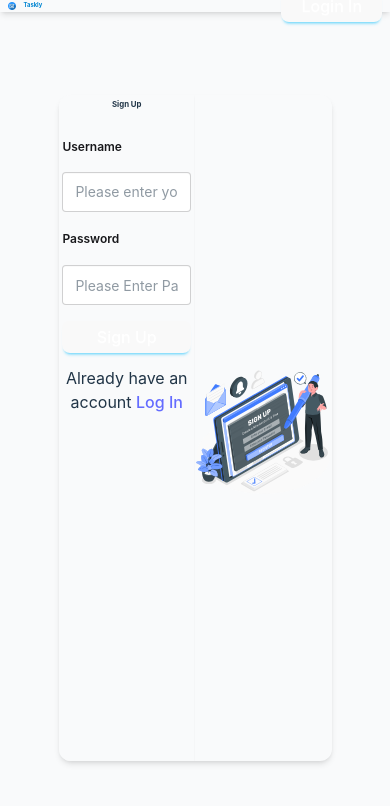
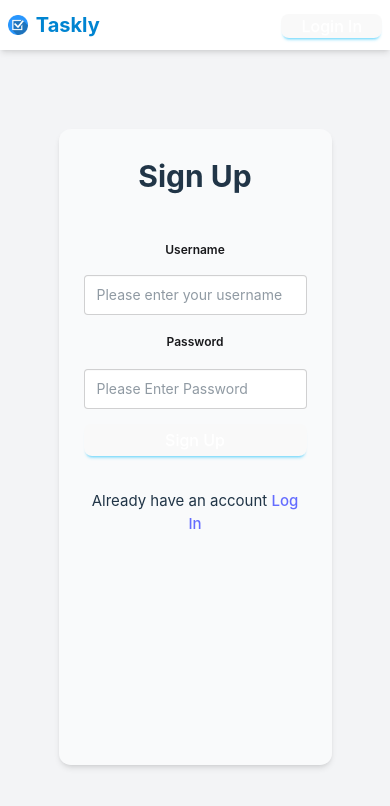
Before and after one commit to mandar00/TasksApp, a React (Vite) app: page /signup in a window 390 px wide. Shown: the top 806 px of the page. Built offline with nearby package versions, Linux system fonts and the light colour scheme.

Commit message:
implemneted responsive css

```diff
--- a/src/App.tsx
+++ b/src/App.tsx
@@ -6,7 +6,7 @@ import RouterLinks from "./RouterLinks";
 
 function App() {
   return (
-    <div className="w-full h-screen pt-[3vw] md:pt-[5vw] bg-gray-50">
+    <div className="w-full h-screen pt-[50px] min-w-[350px] bg-gray-50">
       <RootContextProvider>
         <Header />
         <RouterLinks />
--- a/src/components/Header.tsx
+++ b/src/components/Header.tsx
@@ -3,17 +3,17 @@ import tasksLogo from "../assets/tasks.webp";
 const Header = () => {
   const location = useLocation(); // Get current route
   return (
-    <nav className="w-full h-[3vw] md:h-[4vw] shadow-md fixed top-0 px-[2vw] flex items-center justify-between ">
-      <Link to="/" className="w-[2vw] h-[2vw] flex items-center gap-2">
+    <nav className="w-full h-[50px] shadow-md fixed bg-white top-0 px-[2vw] flex items-center justify-between ">
+      <Link to="/" className="w-[20px] h-[20px] md:w-[25px] md:h-[25px] flex items-center gap-2">
         <img className="w-full h-full " src={tasksLogo} alt="TaskLy" />
-        <p className="font-bold text-sky-600 text-[1.5vw] ">Taskly</p>
+        <p className="font-bold text-sky-600 md:text-[25px] text-[20px] ">Taskly</p>
       </Link>
       {
         // dont show login or logout button on login and signin page
         (location.pathname !== "/login") &&
         <div>
         <Link to="/login">
-          <button className="btn btn-info btn-sm text-white text-[1vw] outline-0">
+          <button className="btn btn-info btn-xs md:btn-sm  text-white text-[20px] outline-0">
             Login In
           </button>
         </Link>
--- a/src/components/TaskForm.tsx
+++ b/src/components/TaskForm.tsx
@@ -30,11 +30,11 @@ const TaskForm = forwardRef(
     const today = new Date().toISOString().split("T")[0];
 
     return (
-      <>
+      <div className="flex flex-col">
         <input
           type="checkbox"
           id="my-modal"
-          className="modal-toggle"
+          className="modal-toggle "
           checked={isOpen}
           readOnly
         />
@@ -105,7 +105,7 @@ const TaskForm = forwardRef(
             </form>
           </div>
         </div>
-      </>
+      </div>
     );
   }
 );
--- a/src/components/TaskItem.tsx
+++ b/src/components/TaskItem.tsx
@@ -18,17 +18,17 @@ const TaskItem = ({ task, updateTaskStatus, deleteTask }: TaskItemProps) => {
   }, [task]);
 
   return (
-    <div className="p-4">
-      <div className="w-[80vw]   border border-gray-300 bg-blue-200 rounded-lg ">
+    <div className="p-1">
+      <div className="w-[95%%]   border border-gray-300 bg-blue-200 rounded-lg ">
         <div
           className="flex justify-between items-center p-4 cursor-pointer "
           onClick={() => setIsOpen(!isOpen)} // Toggle collapse when clicked on
         >
           <span className="text-[1.4vw] flex items-center gap-[1vw] overflow-auto">
             <CircleCheckBig
-              className={`${
-                isTaskStatusPending ? "text-black" : "text-green-500"
-              }`}
+              className={` w-5
+                ${isTaskStatusPending ? "text-black" : "text-green-500"}`
+              }
               onClick={(e) => {
                 e.stopPropagation(); // Prevent collapse from toggling on button click
                 updateTaskStatus(
@@ -39,17 +39,17 @@ const TaskItem = ({ task, updateTaskStatus, deleteTask }: TaskItemProps) => {
             />
             {isTaskStatusPending ? (
               <div className="flex flex-col justify-center overflow-y-hidden break-words w-[90%]   ">
-                <p className="h-fit text-left">{task.title}</p>
-                <span className="flex gap-1 text-[1vw] items-center">
-                  <Calendar className="w-[1vw]" />
+                <p className="h-fit text-[13px] md:text-[17px] text-left">{task.title}</p>
+                <span className="flex gap-1 text-[10px] md:text-[12px] text-gray-500 items-center">
+                  <Calendar className="w-3 md:w-3" />
                   {formattedDate(task.dueDate)}
                 </span>
               </div>
             ) : (
               <s className="flex flex-col justify-center overflow-y-hidden break-words w-[90%]">
-                <p className="h-fit text-left">{task.title}</p>
-                <span className="flex gap-1 text-[1vw] items-center">
-                  <Calendar className="w-[1vw]" />
+                <p className="h-fit text-left text-[13px] md:text-[17px]">{task.title}</p>
+                <span className="flex gap-1 text-[10px] md:text-[12px] items-center">
+                  <Calendar className="w-3 md:w-3" />
                   {formattedDate(task.dueDate)}
                 </span>
               </s>
@@ -57,7 +57,7 @@ const TaskItem = ({ task, updateTaskStatus, deleteTask }: TaskItemProps) => {
           </span>
           <div className="space-x-2">
             <Trash2
-              className=" text-red-500"
+              className=" text-red-500 w-3.5 md:w-5"
               onClick={(e) => {
                 e.stopPropagation();
                 deleteTask(task.id);
@@ -72,7 +72,7 @@ const TaskItem = ({ task, updateTaskStatus, deleteTask }: TaskItemProps) => {
             isOpen ? "max-h-fit p-4" : "max-h-0 p-0"
           }`}
         >
-          <p className="h-fit">{task.description}</p>
+          <p className="h-fit text-[13px] md:text-[15px]">{task.description}</p>
         </div>
       </div>
     </div>
--- a/src/components/TaskList.tsx
+++ b/src/components/TaskList.tsx
@@ -34,12 +34,12 @@ const TaskList = ({ tasks, updateTaskStatus, deleteTask }: TaskListProps) => {
 
   return (
     <div className="w-[90%] h-[97%] rounded-md shadow-md p-[1vw] pb-[2vw] bg-white overflow-hidden">
-      <header className="text-[2vw] font-bold border-b-1 flex justify-between p-[1vw]">
+      <header className="md:text-[30px] text-[25px] font-bold border-b-1 flex justify-between p-[7px]">
         <p>Tasks List</p>
         <span className="flex items-center justify-center ">
           <div className="dropdown dropdown-left">
-            <div tabIndex={0} role="button" className="btn m-1">
-              <Filter />
+            <div tabIndex={0} role="button" className="btn m-1 bg-transparent border-0">
+              <Filter className="w-[20px]"/>
             </div>
             <ul
               tabIndex={0}
--- a/src/components/UserForm.tsx
+++ b/src/components/UserForm.tsx
@@ -46,8 +46,8 @@ const UserForm = forwardRef<FormHandle, UserFormProps>(
     return (
       <>
         <div className="w-[70%] h-[80%] flex overflow-hidden rounded-xl shadow-md">
-          <section className="w-[50%] bg-gray-50 p-[1vw]">
-            <div className="text-[2vw] font-bold">{title}</div>
+          <section className="w-[100%] md:w-[50%] bg-gray-50 p-[25px]">
+            <div className="text-[30px] font-bold">{title}</div>
             {/* TODO implememt a config based input form */}
             <div className=" mt-[15%] ">
               <form
@@ -55,8 +55,8 @@ const UserForm = forwardRef<FormHandle, UserFormProps>(
                 onSubmit={handleSubmit}
                 className="w-full flex flex-col space-y-[3vw] items-center"
               >
-                <fieldset className="fieldset w-full flex flex-col space-y-[1vw]">
-                  <legend className="fieldset-legend text-left">
+                <fieldset className="fieldset w-full flex flex-col justify-center items-center space-y-[1vw]">
+                  <legend className="fieldset-legend text-center">
                     Username
                   </legend>
                   <input
@@ -67,7 +67,7 @@ const UserForm = forwardRef<FormHandle, UserFormProps>(
                     className="input"
                     placeholder="Please enter your username"
                   />
-                  <legend className="fieldset-legend text-left">
+                  <legend className="fieldset-legend text-center">
                     Password
                   </legend>
                   <input
@@ -86,11 +86,11 @@ const UserForm = forwardRef<FormHandle, UserFormProps>(
                   {submitBtnText || title}
                 </button>
               </form>
-              <p className="text-red-600  min-h-[2.2vw] text-[1.4vw]">{error.isError && error.errorText}</p>
-              {redirectLink}
+              <p className="text-red-600  min-h-[30px] text-[12px]">{error.isError && error.errorText}</p>
+              <p className="text-[15px]">{redirectLink}</p>
             </div>
           </section>
-          <section className="w-[50%]  shadow-xs">
+          <section className="w-[50%] bg-gray-50 hidden md:flex shadow-xs">
             <img className="h-full" src={imagePath} />
           </section>
         </div>
--- a/src/index.css
+++ b/src/index.css
@@ -9,6 +9,16 @@
   text-rendering: optimizeLegibility;
   -webkit-font-smoothing: antialiased;
   -moz-osx-font-smoothing: grayscale;
+}
+:root:has(
+    :is(
+        .modal-open,
+        .modal:target,
+        .modal-toggle:checked + .modal,
+        .modal[open]
+      )
+  ) {
+  scrollbar-gutter: unset;
 }
 
 a {
@@ -51,6 +61,15 @@ button:focus-visible {
   outline: 4px auto -webkit-focus-ring-color;
 }
 
+.no-scrollbar::-webkit-scrollbar {
+  display: none;
+}
+
+/* Hide scrollbar for Firefox */
+.no-scrollbar {
+  scrollbar-width: none;
+}
+
 @media (prefers-color-scheme: light) {
   :root {
     color: #213547;
--- a/src/pages/Login.tsx
+++ b/src/pages/Login.tsx
@@ -35,7 +35,7 @@ const Login = () => {
   };
 
   return (
-    <div className=" w-full h-full flex items-center justify-center">
+    <div className=" w-full h-full bg-gray-100 flex items-center justify-center">
       <UserForm
         ref={formRef}
         error={error}
--- a/src/pages/SignUp.tsx
+++ b/src/pages/SignUp.tsx
@@ -34,7 +34,7 @@ const SignUp = () => {
     }
   };
   return (
-    <div className=" w-full h-full flex items-center justify-center">
+    <div className=" w-full h-full flex items-center bg-gray-100 justify-center">
       <UserForm
         ref={formRef}
         error={error}
```
